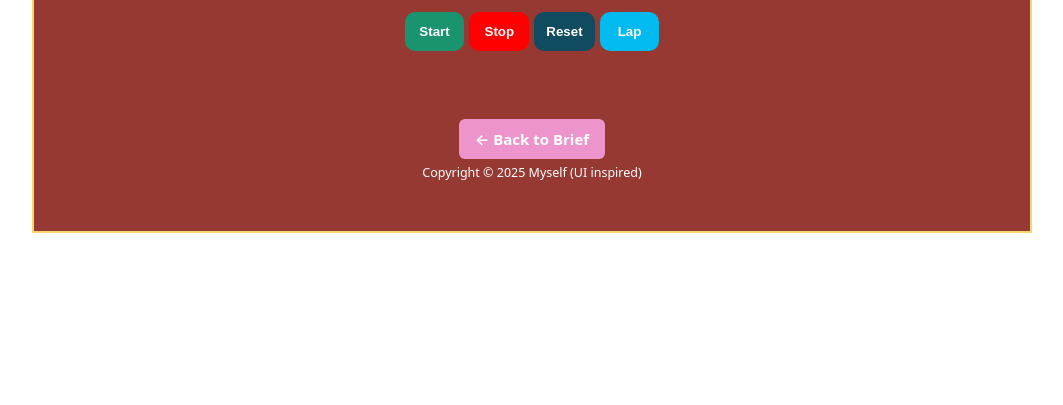
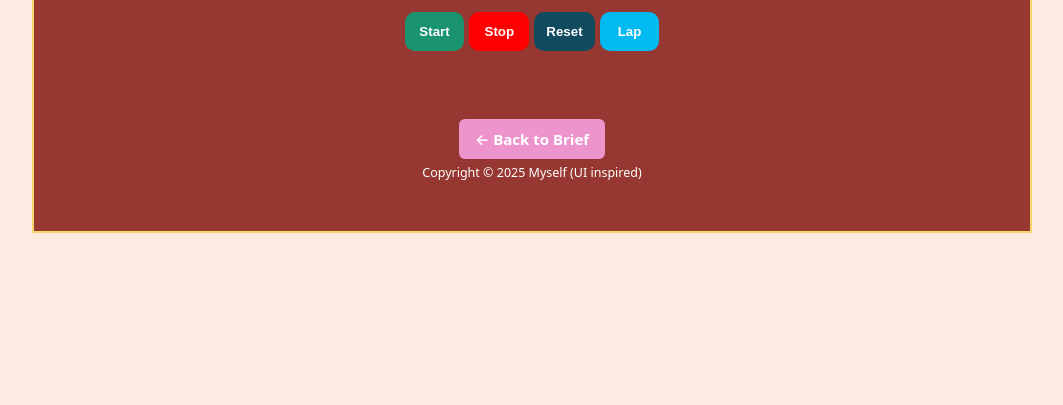
Before and after one commit to SY223/stopwatch-app, a plain HTML site: page stopwatch.html in a window 1280 px wide. Shown: the part 395-800 px from the top of the page, without its empty margins (108-1171 px from the left). Drawn offline with Linux system fonts and the light colour scheme.

Commit message:
background color added to watch

```diff
--- a/assets/css/styleWatch.css
+++ b/assets/css/styleWatch.css
@@ -25,6 +25,7 @@
 /* BODY */
 body {
   padding: 16px;
+  background-color: #fdebe1;
 
 }
 /* PAGE CONTAINER */
```
